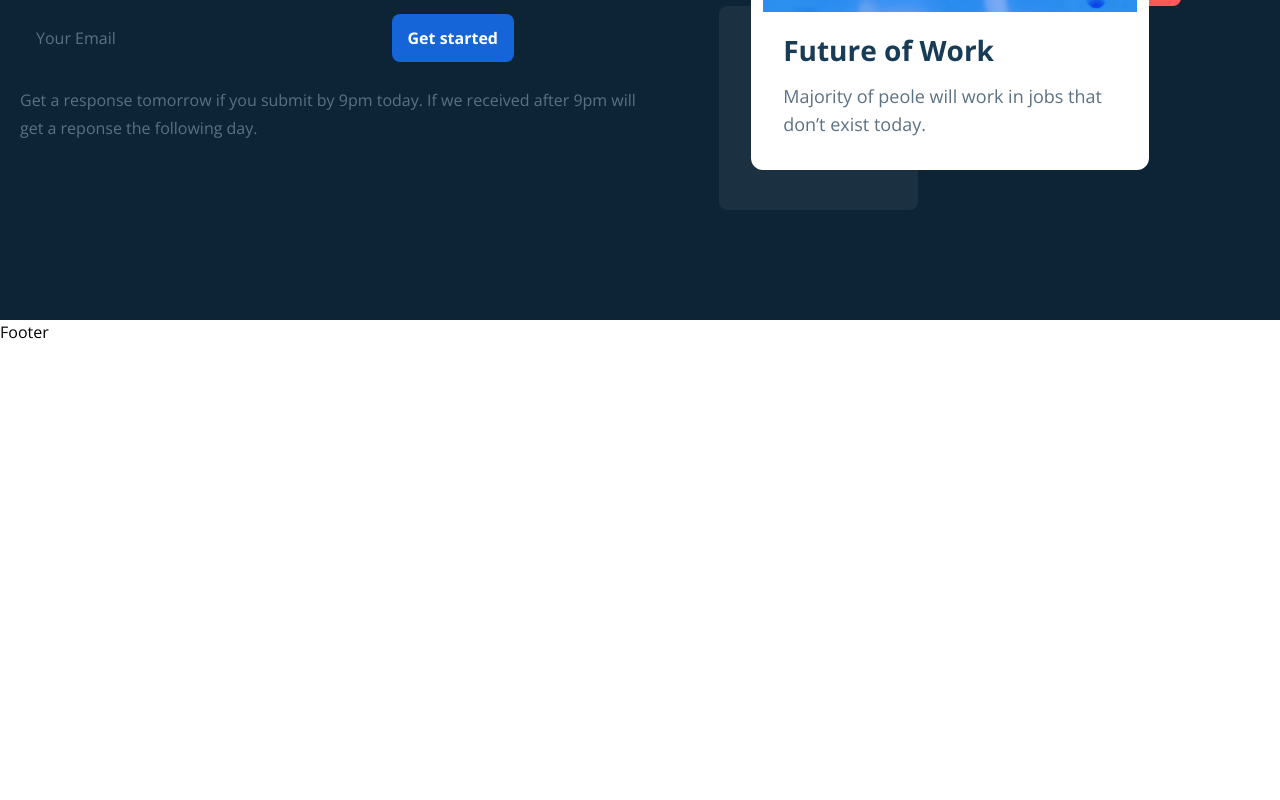
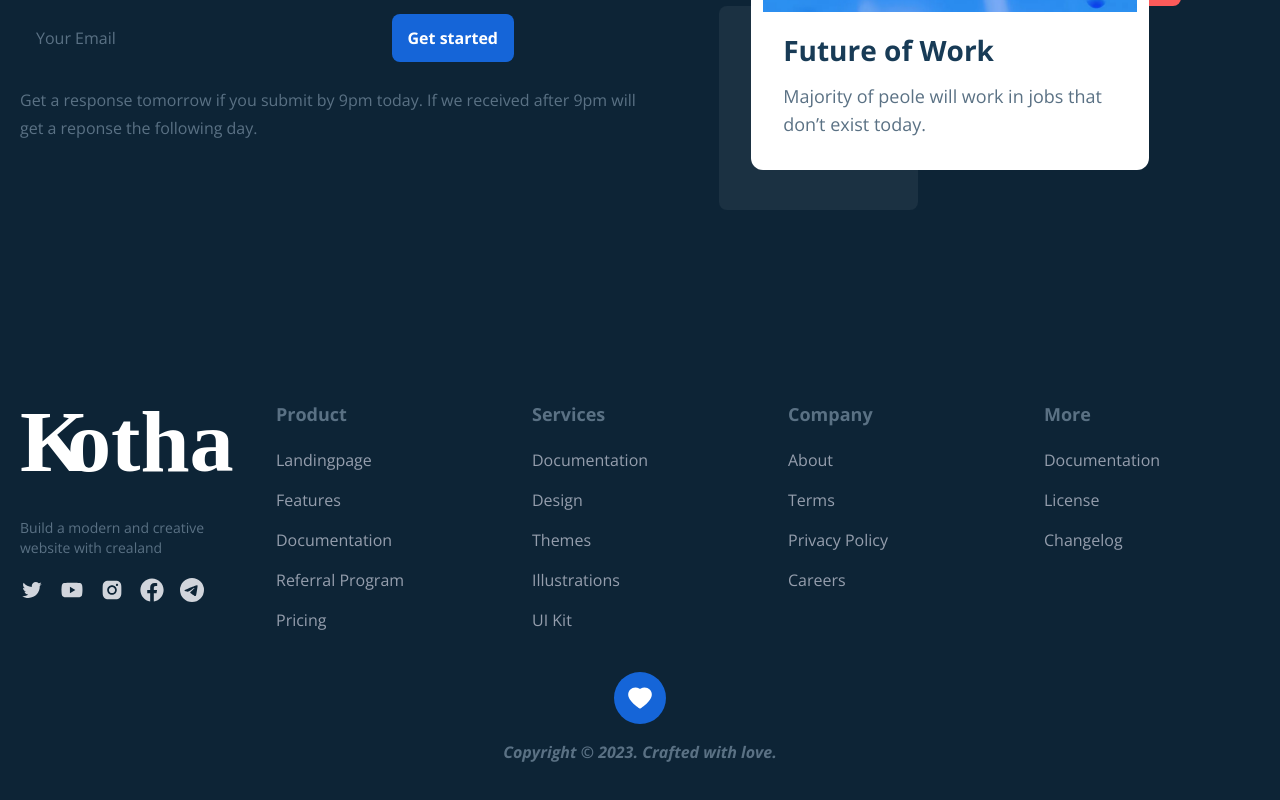
Before and after one commit to ashikurrafi/Blog, a React (Vite) app in the folder client/: page / in a window 1280 px wide. Shown: the part 1557-2357 px from the top of the page. Before the commit the page ends 1901 px from the top, so only its background shows below. Built offline with nearby package versions, Linux system fonts and the light colour scheme.

Commit message:
Footer done

```diff
--- a/client/src/components/Footer.jsx
+++ b/client/src/components/Footer.jsx
@@ -1,7 +1,137 @@
+import {
+  AiFillHeart,
+  AiFillInstagram,
+  AiFillYoutube,
+  AiOutlineTwitter,
+} from "react-icons/ai";
+import { BsTelegram } from "react-icons/bs";
+import { FaFacebook } from "react-icons/fa";
+
+import { images } from "../constants";
+
 const Footer = () => {
   return (
     <>
-      <h1>Footer</h1>
+      <section className="bg-dark-hard">
+        <footer className="container mx-auto grid grid-cols-10 px-5 py-10 gap-y-10 gap-x-5 md:pt-20 md:grid-cols-12 lg:grid-cols-10 lg:gap-x-10">
+          <div className="col-span-5 md:col-span-4 lg:col-span-2">
+            <h3 className="text-dark-light font-bold md:text-lg">Product</h3>
+            <ul className="text-[#959EAD] text-sm mt-5 space-y-4 md:text-base">
+              <li>
+                <a href="/">Landingpage</a>
+              </li>
+              <li>
+                <a href="/">Features</a>
+              </li>
+              <li>
+                <a href="/">Documentation</a>
+              </li>
+              <li>
+                <a href="/">Referral Program</a>
+              </li>
+              <li>
+                <a href="/">Pricing</a>
+              </li>
+            </ul>
+          </div>
+          <div className="col-span-5 md:col-span-4 lg:col-span-2">
+            <h3 className="text-dark-light font-bold md:text-lg">Services</h3>
+            <ul className="text-[#959EAD] text-sm mt-5 space-y-4 md:text-base">
+              <li>
+                <a href="/">Documentation</a>
+              </li>
+              <li>
+                <a href="/">Design</a>
+              </li>
+              <li>
+                <a href="/">Themes</a>
+              </li>
+              <li>
+                <a href="/">Illustrations</a>
+              </li>
+              <li>
+                <a href="/">UI Kit</a>
+              </li>
+            </ul>
+          </div>
+          <div className="col-span-5 md:col-span-4 md:col-start-5 lg:col-start-auto lg:col-span-2">
+            <h3 className="text-dark-light font-bold md:text-lg">Company</h3>
+            <ul className="text-[#959EAD] text-sm mt-5 space-y-4 md:text-base">
+              <li>
+                <a href="/">About</a>
+              </li>
+              <li>
+                <a href="/">Terms</a>
+              </li>
+              <li>
+                <a href="/">Privacy Policy</a>
+              </li>
+              <li>
+                <a href="/">Careers</a>
+              </li>
+            </ul>
+          </div>
+          <div className="col-span-5 md:col-span-4 lg:col-span-2">
+            <h3 className="text-dark-light font-bold md:text-lg">More</h3>
+            <ul className="text-[#959EAD] text-sm mt-5 space-y-4 md:text-base">
+              <li>
+                <a href="/">Documentation</a>
+              </li>
+              <li>
+                <a href="/">License</a>
+              </li>
+              <li>
+                <a href="/">Changelog</a>
+              </li>
+            </ul>
+          </div>
+          <div className="col-span-10 md:order-first md:col-span-4 lg:col-span-2">
+            <img
+              src={images.Logo}
+              alt="logo"
+              className="brightness-0 invert mx-auto md:mx-0"
+            />
+            <p className="text-sm text-dark-light text-center mt-4 md:text-left md:text-base lg:text-sm">
+              Build a modern and creative website with crealand
+            </p>
+            <ul className="flex justify-center items-center mt-5 space-x-4 text-gray-300 md:justify-start">
+              <li>
+                <a href="/">
+                  <AiOutlineTwitter className="w-6 h-auto" />
+                </a>
+              </li>
+              <li>
+                <a href="/">
+                  <AiFillYoutube className="w-6 h-auto" />
+                </a>
+              </li>
+              <li>
+                <a href="/">
+                  <AiFillInstagram className="w-6 h-auto" />
+                </a>
+              </li>
+              <li>
+                <a href="/">
+                  <FaFacebook className="w-6 h-auto" />
+                </a>
+              </li>
+              <li>
+                <a href="/">
+                  <BsTelegram className="w-6 h-auto" />
+                </a>
+              </li>
+            </ul>
+          </div>
+          <div className="hidden md:flex flex-col items-center space-y-4 md:col-span-12 lg:col-span-10">
+            <div className="bg-primary text-white p-3 rounded-full">
+              <AiFillHeart className="w-7 h-auto" />
+            </div>
+            <p className="font-bold italic text-dark-light">
+              Copyright © 2023. Crafted with love.
+            </p>
+          </div>
+        </footer>
+      </section>{" "}
     </>
   );
 };
```
